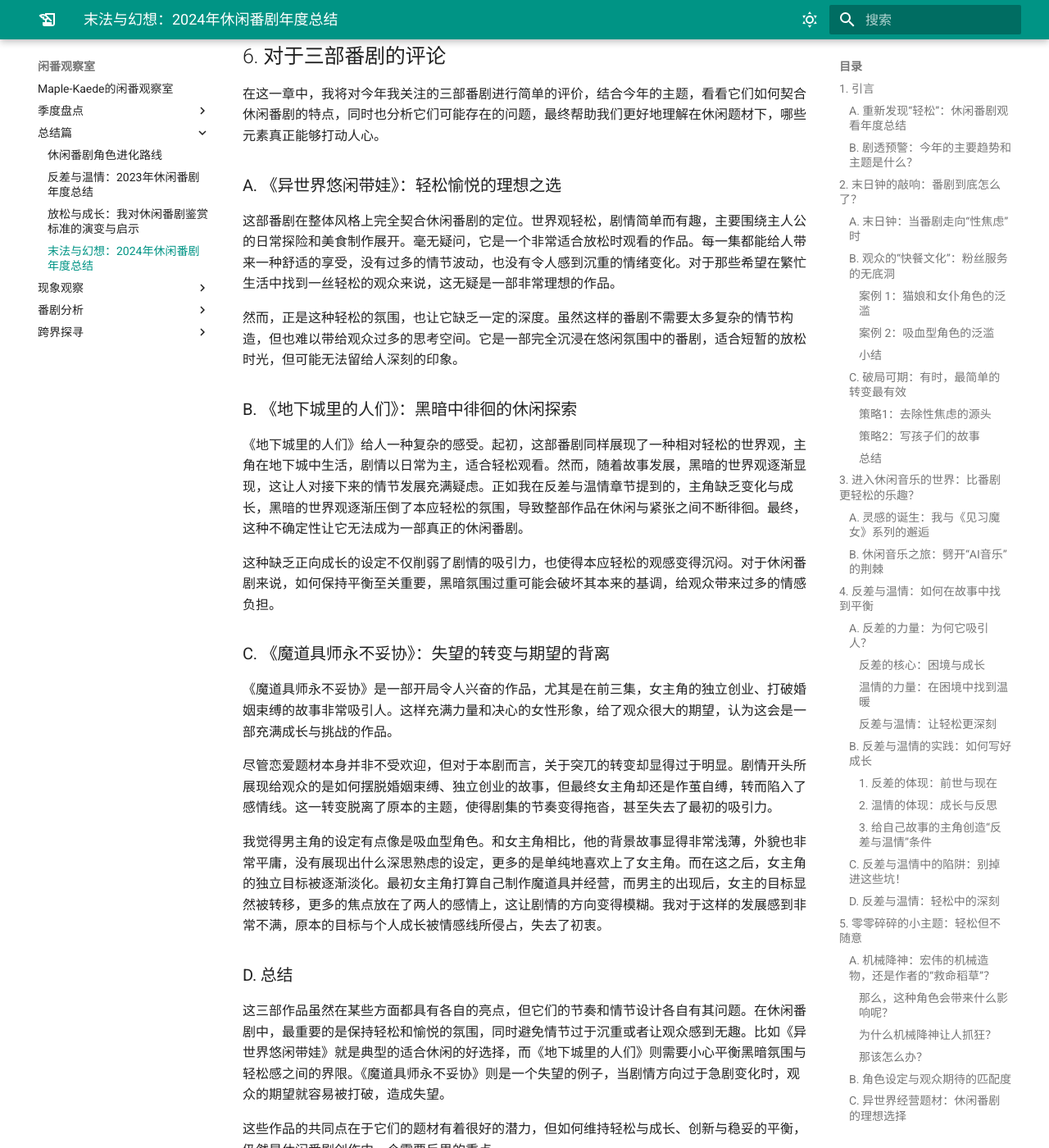
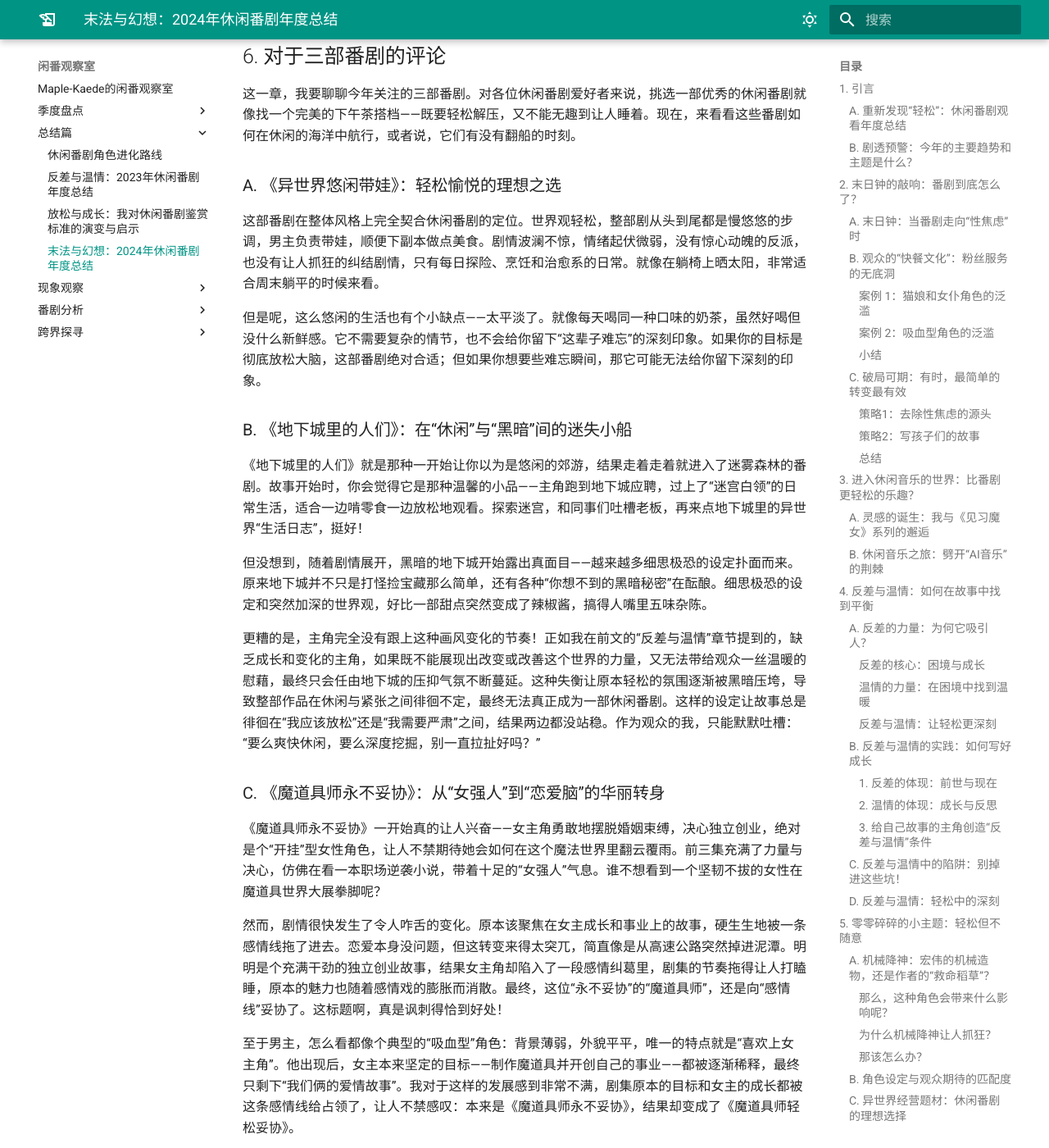
Before and after one commit to haveyouwantto/animedocs, an MkDocs documentation site: the page built from docs/总结篇/末法与幻想：2024年休闲番剧年度总结.md, in a window 1280 px wide and 1400 px high, scrolled down 15007 px. Shown: the whole window at 82% size. Built offline with MkDocs 1.6.1 and Material for MkDocs 9.7.7, drawn with Linux system fonts in a browser that asks for light colours; plug-ins that fetch from the network failed and are left out; some of the changed text lies outside the part shown.

Commit message:
rewrite chapter 6

```diff
--- a/docs/总结篇/末法与幻想：2024年休闲番剧年度总结.md
+++ b/docs/总结篇/末法与幻想：2024年休闲番剧年度总结.md
@@ -343,33 +343,35 @@ author: Maple-Kaede
 
 ## 6. 对于三部番剧的评论
 
-在这一章中，我将对今年我关注的三部番剧进行简单的评价，结合今年的主题，看看它们如何契合休闲番剧的特点，同时也分析它们可能存在的问题，最终帮助我们更好地理解在休闲题材下，哪些元素真正能够打动人心。
+这一章，我要聊聊今年关注的三部番剧。对各位休闲番剧爱好者来说，挑选一部优秀的休闲番剧就像找一个完美的下午茶搭档——既要轻松解压，又不能无趣到让人睡着。现在，来看看这些番剧如何在休闲的海洋中航行，或者说，它们有没有翻船的时刻。
 
 ### A. 《异世界悠闲带娃》：轻松愉悦的理想之选
 
-这部番剧在整体风格上完全契合休闲番剧的定位。世界观轻松，剧情简单而有趣，主要围绕主人公的日常探险和美食制作展开。毫无疑问，它是一个非常适合放松时观看的作品。每一集都能给人带来一种舒适的享受，没有过多的情节波动，也没有令人感到沉重的情绪变化。对于那些希望在繁忙生活中找到一丝轻松的观众来说，这无疑是一部非常理想的作品。
+这部番剧在整体风格上完全契合休闲番剧的定位。世界观轻松，整部剧从头到尾都是慢悠悠的步调，男主负责带娃，顺便下副本做点美食。剧情波澜不惊，情绪起伏微弱，没有惊心动魄的反派，也没有让人抓狂的纠结剧情，只有每日探险、烹饪和治愈系的日常。就像在躺椅上晒太阳，非常适合周末躺平的时候来看。
 
-然而，正是这种轻松的氛围，也让它缺乏一定的深度。虽然这样的番剧不需要太多复杂的情节构造，但也难以带给观众过多的思考空间。它是一部完全沉浸在悠闲氛围中的番剧，适合短暂的放松时光，但可能无法留给人深刻的印象。
+但是呢，这么悠闲的生活也有个小缺点——太平淡了。就像每天喝同一种口味的奶茶，虽然好喝但没什么新鲜感。它不需要复杂的情节，也不会给你留下“这辈子难忘”的深刻印象。如果你的目标是彻底放松大脑，这部番剧绝对合适；但如果你想要些难忘瞬间，那它可能无法给你留下深刻的印象。
 
-### B. 《地下城里的人们》：黑暗中徘徊的休闲探索
+### B. 《地下城里的人们》：在“休闲”与“黑暗”间的迷失小船
 
-《地下城里的人们》给人一种复杂的感受。起初，这部番剧同样展现了一种相对轻松的世界观，主角在地下城中生活，剧情以日常为主，适合轻松观看。然而，随着故事发展，黑暗的世界观逐渐显现，这让人对接下来的情节发展充满疑虑。正如我在反差与温情章节提到的，主角缺乏变化与成长，黑暗的世界观逐渐压倒了本应轻松的氛围，导致整部作品在休闲与紧张之间不断徘徊。最终，这种不确定性让它无法成为一部真正的休闲番剧。
+《地下城里的人们》就是那种一开始让你以为是悠闲的郊游，结果走着走着就进入了迷雾森林的番剧。故事开始时，你会觉得它是那种温馨的小品——主角跑到地下城应聘，过上了“迷宫白领”的日常生活，适合一边啃零食一边放松地观看。探索迷宫，和同事们吐槽老板，再来点地下城里的异世界“生活日志”，挺好！
 
-这种缺乏正向成长的设定不仅削弱了剧情的吸引力，也使得本应轻松的观感变得沉闷。对于休闲番剧来说，如何保持平衡至关重要，黑暗氛围过重可能会破坏其本来的基调，给观众带来过多的情感负担。
+但没想到，随着剧情展开，黑暗的地下城开始露出真面目——越来越多细思极恐的设定扑面而来。原来地下城并不只是打怪捡宝藏那么简单，还有各种“你想不到的黑暗秘密”在酝酿。细思极恐的设定和突然加深的世界观，好比一部甜点突然变成了辣椒酱，搞得人嘴里五味杂陈。
 
-### C. 《魔道具师永不妥协》：失望的转变与期望的背离
+更糟的是，主角完全没有跟上这种画风变化的节奏！正如我在前文的“反差与温情”章节提到的，缺乏成长和变化的主角，如果既不能展现出改变或改善这个世界的力量，又无法带给观众一丝温暖的慰藉，最终只会任由地下城的压抑气氛不断蔓延。这种失衡让原本轻松的氛围逐渐被黑暗压垮，导致整部作品在休闲与紧张之间徘徊不定，最终无法真正成为一部休闲番剧。这样的设定让故事总是徘徊在“我应该放松”还是“我需要严肃”之间，结果两边都没站稳。作为观众的我，只能默默吐槽：“要么爽快休闲，要么深度挖掘，别一直拉扯好吗？”
 
-《魔道具师永不妥协》是一部开局令人兴奋的作品，尤其是在前三集，女主角的独立创业、打破婚姻束缚的故事非常吸引人。这样充满力量和决心的女性形象，给了观众很大的期望，认为这会是一部充满成长与挑战的作品。
+### C. 《魔道具师永不妥协》：从“女强人”到“恋爱脑”的华丽转身
 
-尽管恋爱题材本身并非不受欢迎，但对于本剧而言，关于突兀的转变却显得过于明显。剧情开头所展现给观众的是如何摆脱婚姻束缚、独立创业的故事，但最终女主角却还是作茧自缚，转而陷入了感情线。这一转变脱离了原本的主题，使得剧集的节奏变得拖沓，甚至失去了最初的吸引力。
+《魔道具师永不妥协》一开始真的让人兴奋——女主角勇敢地摆脱婚姻束缚，决心独立创业，绝对是个“开挂”型女性角色，让人不禁期待她会如何在这个魔法世界里翻云覆雨。前三集充满了力量与决心，仿佛在看一本职场逆袭小说，带着十足的“女强人”气息。谁不想看到一个坚韧不拔的女性在魔道具世界大展拳脚呢？
 
-我觉得男主角的设定有点像是吸血型角色。和女主角相比，他的背景故事显得非常浅薄，外貌也非常平庸，没有展现出什么深思熟虑的设定，更多的是单纯地喜欢上了女主角。而在这之后，女主角的独立目标被逐渐淡化。最初女主角打算自己制作魔道具并经营，而男主的出现后，女主的目标显然被转移，更多的焦点放在了两人的感情上，这让剧情的方向变得模糊。我对于这样的发展感到非常不满，原本的目标与个人成长被情感线所侵占，失去了初衷。
+然而，剧情很快发生了令人咋舌的变化。原本该聚焦在女主成长和事业上的故事，硬生生地被一条感情线拖了进去。恋爱本身没问题，但这转变来得太突兀，简直像是从高速公路突然掉进泥潭。明明是个充满干劲的独立创业故事，结果女主角却陷入了一段感情纠葛里，剧集的节奏拖得让人打瞌睡，原本的魅力也随着感情戏的膨胀而消散。最终，这位“永不妥协”的“魔道具师”，还是向“感情线”妥协了。这标题啊，真是讽刺得恰到好处！
+
+至于男主，怎么看都像个典型的“吸血型”角色：背景薄弱，外貌平平，唯一的特点就是“喜欢上女主角”。他出现后，女主本来坚定的目标——制作魔道具并开创自己的事业——都被逐渐稀释，最终只剩下“我们俩的爱情故事”。我对于这样的发展感到非常不满，剧集原本的目标和女主的成长都被这条感情线给占领了，让人不禁感叹：本来是《魔道具师永不妥协》，结果却变成了《魔道具师轻松妥协》。
 
 ### D. 总结
 
-这三部作品虽然在某些方面都具有各自的亮点，但它们的节奏和情节设计各自有其问题。在休闲番剧中，最重要的是保持轻松和愉悦的氛围，同时避免情节过于沉重或者让观众感到无趣。比如《异世界悠闲带娃》就是典型的适合休闲的好选择，而《地下城里的人们》则需要小心平衡黑暗氛围与轻松感之间的界限。《魔道具师永不妥协》则是一个失望的例子，当剧情方向过于急剧变化时，观众的期望就容易被打破，造成失望。
+这三部番剧各有千秋，它们的节奏和情节设置就像是做菜时加入不同的调料，有的味道正好，有的却有点过头。在休闲番剧中，最重要的就是要保持轻松愉快的氛围，给观众提供一个舒适的逃离现实的空间，而不是让他们陷入沉重的情节或者感到困惑。比如，《异世界悠闲带娃》就像是一道完美的休闲小菜，清新又不失美味；而《地下城里的人们》就像是在开胃菜里加入了太多重口味的调味料，整个作品失去了应有的轻松感；至于《魔道具师永不妥协》，它的剧情转折就像是从甜点变成了酸菜，完全打破了观众的期待，最终的口感令人失望。
 
-这些作品的共同点在于它们的题材有着很好的潜力，但如何维持轻松与成长、创新与稳妥的平衡，仍然是休闲番剧创作中一个需要反思的重点。
+这三部作品有一个共同点：它们的题材本来都很有潜力，就像是原料不错的食材，而关键就在于如何把它们调配成完美的作品。如何在轻松与深刻、创新与稳定之间找到一个平衡点，依然是休闲番剧创作中的一道难题。
 
 ## 7. 结论与展望
 
```
